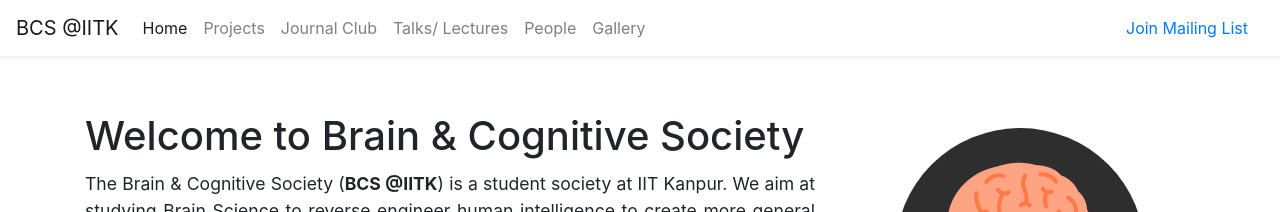
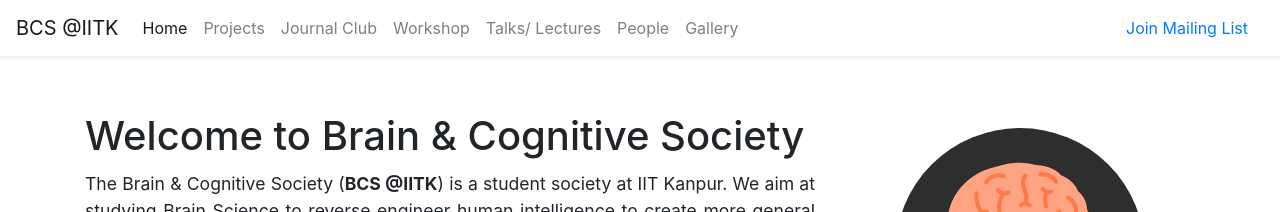
Before and after one commit to bcs-iitk/bcs-iitk.github.io, a Jekyll site: the page built from index.html, in a window 1280 px wide. Shown: the top 212 px of the page. Built offline with Jekyll 4.4.1, drawn with Linux system fonts in a browser that asks for light colours; nearby versions of some CDN libraries.

Commit message:
Added workshop

```diff
--- a/_includes/header.html
+++ b/_includes/header.html
@@ -34,6 +34,13 @@
         {% endif %}
       </li>
       <li class="nav-item">
+        {% if page.title == "Workshop"%}
+          <a class="nav-link active" href="{{ site.url }}/workshop">Workshop</a>
+        {% else %}
+          <a class="nav-link" href="{{ site.url }}/workshop">Workshop</a>
+        {% endif %}
+      </li>
+      <li class="nav-item">
         {% if page.title == "Talks/ Lectures"%}
           <a class="nav-link active" href="{{ site.url }}/talk-lecture">Talks/ Lectures</a>
         {% else %}
```
